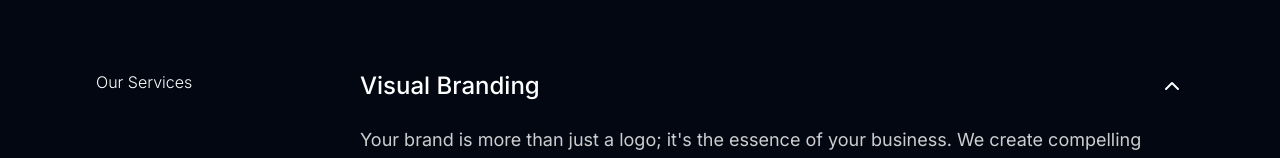
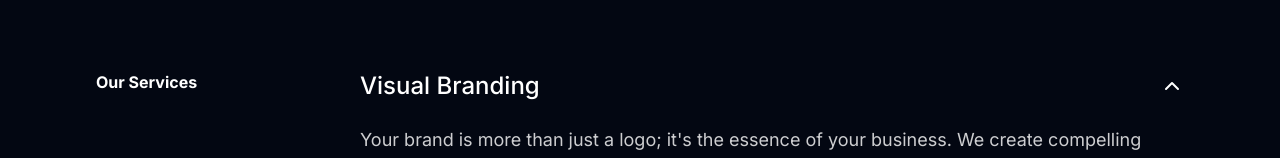
Before and after one commit to ArikusumaWardana/creativo-landing-page, a Next.js app: page / in a window 1280 px wide. Shown: the part 735-893 px from the top of the page. Built offline with nearby package versions, Linux system fonts and the light colour scheme.

Commit message:
Update SectionTitle component to use bold font

```diff
--- a/src/app/components/SectionTitle.tsx
+++ b/src/app/components/SectionTitle.tsx
@@ -5,7 +5,7 @@ interface SectionTitleProps {
 
 export default function SectionTitle({ title, style }: SectionTitleProps) {
   return (
-    <h2 className={`md:text-md font-light font-inter ${style}`}>
+    <h2 className={`md:text-md font-bold font-inter ${style}`}>
         {title}
     </h2>
   );
```
